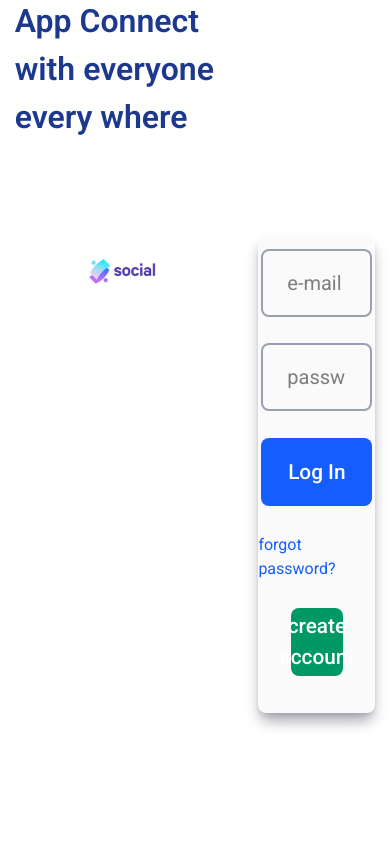
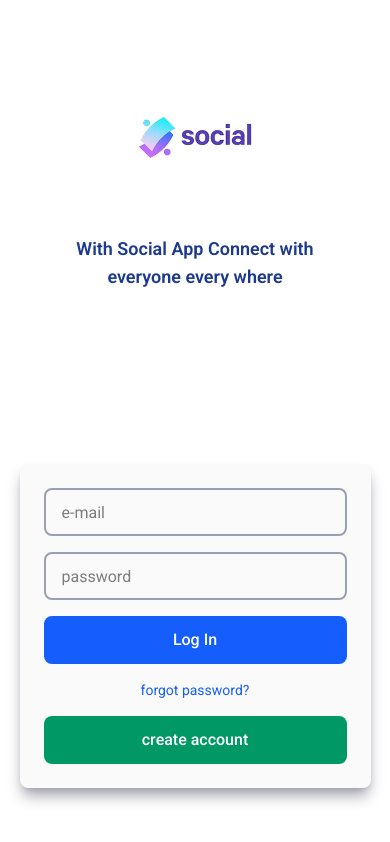
Before and after one commit to ammar1625/Social-App, a React (Vite) app in the folder SocialAppClientSide/: page / in a window 390 px wide. Built offline with nearby package versions, Linux system fonts and the light colour scheme; no server answers.

Commit message:
added responsive design features

```diff
--- a/SocialAppClientSide/src/LoginScreen.css
+++ b/SocialAppClientSide/src/LoginScreen.css
@@ -3,95 +3,96 @@
 *{
     @apply font-[roboto]
 }
-
-.login-screen
-{
-    @apply h-screen w-[100%]  flex justify-around items-center
+.login-screen {
+    @apply h-screen w-full flex justify-around items-center
+           flex-col md:flex-row;
+    /* ⬆️ على الشاشات الصغيرة (mobile) العناصر عمودية،
+          وعلى md (tablet وما فوق) يرجعوا أفقي */
 }
 
-.logo-ctr
-{
-    @apply  w-[55%] h-[60%] flex flex-col justify-around items-center
+.logo-ctr {
+    @apply w-[80%] md:w-[55%] h-auto md:h-[60%] flex flex-col justify-around items-center text-center;
+    /* ⬆️ عرض أكبر على الموبايل (80%) وأصغر على الشاشات الكبيرة (55%) */
+    /* ⬆️ أزلت translate-y- لأنه ممكن يكسر على الشاشات الصغيرة */
 }
 
-.app-logo
-{
-    @apply w-[60%]
+.app-logo {
+    @apply w-[70%] md:w-[60%];
+    /* ⬆️ اللوجو يكبر على الموبايل شوي (70%) */
 }
 
-.caption
-{
-    @apply text-[200%] font-semibold text-blue-900 translate-y-[-250%]
+.caption {
+    @apply text-lg md:text-2xl lg:text-3xl font-semibold text-blue-900 mt-4;
+    /* ⬆️ أحجام خط مختلفة حسب الشاشة بدل 200% */
 }
 
-.login-form-ctr
-{
-    @apply w-[30%] h-[69%] flex flex-col justify-around items-center
+.login-form-ctr {
+    @apply w-[90%] md:w-[40%] lg:w-[30%] h-auto flex flex-col justify-around items-center mt-6 md:mt-0;
+    /* ⬆️ العرض 90% على الموبايل، أضيق على الشاشات الكبيرة */
+    /* ⬆️ mt-6 للموبايل عشان في فراغ بين اللوجو والفورم */
 }
 
-.login-form
-{
-    @apply bg-zinc-50 shadow-lg shadow-zinc-400 w-[100%] h-[85%] flex flex-col justify-around items-center rounded-lg pb-6
+.login-form {
+    @apply bg-zinc-50 shadow-lg shadow-zinc-400 w-full h-auto p-6 flex flex-col gap-4 items-center rounded-lg;
+    /* ⬆️ استخدمت gap-4 بدل justify-around علشان المسافات تبقى متناسبة على أي شاشة */
+    /* ⬆️ خليت h-auto + padding بدل height ثابت */
 }
 
-.input-field
-{
-    @apply border-2 border-gray-400 h-[15%] w-[95%] rounded-lg outline-none px-6
-    focus:border-1 focus:border-blue-500 focus:shadow-sm focus:shadow-blue-500 transition-all duration-100
-    text-xl
+.input-field {
+    @apply border-2 border-gray-400 w-full h-12 rounded-lg outline-none px-4
+           focus:border-blue-500 focus:shadow-sm focus:shadow-blue-500 transition-all duration-100
+           text-base md:text-lg;
+    /* ⬆️ حجم الخط أصغر على الموبايل (text-base) ويكبر شوية على md */
+    /* ⬆️ ارتفاع input ثابت (h-12) بدل % علشان يكون مناسب على كل الشاشات */
 }
 
-.invalid-input-field
-{
-    @apply border-1 border-red-400 bg-red-200 focus:shadow-sm focus:shadow-red-300
+.btn {
+    @apply text-base md:text-lg text-white font-medium h-12 w-full rounded-lg hover:opacity-80 transition-all duration-300
+           cursor-pointer flex justify-center items-center;
+    /* ⬆️ نفس المبدأ: أزرار أصغر على الموبايل */
 }
 
-.btn
-{
-    @apply text-[130%] text-white font-medium h-[15%] rounded-lg hover:opacity-80 transition-all duration-300
-    cursor-pointer flex justify-center items-center
+.login-btn {
+    @apply bg-blue-600;
 }
 
-.login-btn
-{
-    @apply bg-blue-600 w-[95%]
+.create-account {
+    @apply bg-emerald-600 md:w-[45%] w-full;
+    /* ⬆️ على الموبايل بعرض كامل، وعلى الشاشات الأكبر 45% */
 }
 
-.create-account
-{
-    @apply bg-emerald-600 w-[45%]
+.forgot-password-link {
+    @apply text-sm md:text-base text-blue-600 hover:underline;
+    /* ⬆️ خط أصغر على الموبايل */
 }
 
-.forgot-password-link
-{
-    @apply text-[100%] text-blue-600 hover:underline
+/* Error message */
+.error-msg {
+    @apply text-sm md:text-base w-full text-center py-2 rounded-lg
+           border border-red-500 bg-red-100 text-red-700;
+    /* 🔴 خلفية فاتحة + خط أحمر + إطار */
+  }
+
+  /* Success / info message */
+  .msg {
+    @apply text-sm md:text-base w-full text-center py-2 rounded-lg
+           border border-blue-500 bg-blue-100 text-blue-700;
+    /* 🔵 خلفية فاتحة + خط أزرق + إطار */
+  }
+
+.two-fa-login-ctr {
+    @apply w-[90%] md:w-[40%] lg:w-[35%] h-auto flex flex-col justify-around hidden;
+    /* ⬆️ نفس منطق login-form-ctr */
 }
 
-.error-msg
-{
-    @apply border-1 border-red-400 bg-red-300 text-red-600 text-xl w-[100%] text-center py-2
-    rounded-lg mb-[2%]
+.two-fa-login-form {
+    @apply w-full h-auto p-6 bg-zinc-100 rounded-lg shadow-xl shadow-slate-300
+           flex flex-col gap-4 items-start;
+    /* ⬆️ h-auto + padding + gap */
 }
 
-.msg
-{
-    @apply border-1 border-blue-400 bg-blue-300 text-blue-600 text-xl w-[100%] text-center py-2
-    rounded-lg mb-[2%]
+.two-fa-login-btn {
+    @apply bg-blue-600 text-white text-sm md:text-base h-10 w-28 px-3 py-2
+           flex justify-center items-center rounded-lg cursor-pointer hover:opacity-90 transition-all duration-300;
+    /* ⬆️ زر مناسب للموبايل */
 }
-
-/*2fa login form styles*/
-.two-fa-login-ctr
-{
-    @apply h-[45%] w-[35%] flex flex-col justify-around hidden
-}
-.two-fa-login-form
-{
-    @apply h-[80%] w-[100%] bg-zinc-100 rounded-lg shadow-xl shadow-slate-300
-    flex flex-col justify-around items-start pl-6
-}
-
-.two-fa-login-btn
-{
-    @apply  bg-blue-600 text-white text-[100%] h-[70%] w-[17%] px-3 py-2
-    flex justify-center items-center rounded-lg cursor-pointer hover:opacity-90 transition-all duration-300
-}
--- a/SocialAppClientSide/src/create-account.css
+++ b/SocialAppClientSide/src/create-account.css
@@ -1,104 +1,77 @@
 @import "tailwindcss";
 
-.create-account-screen
-{
-    @apply h-screen w-[100%] bg-slate-100 flex justify-center items-center
+.create-account-screen {
+    @apply min-h-screen w-full bg-slate-100 flex justify-center items-center p-4;
+    /* 🔹 بدل h-screen خليتها min-h-screen مع padding لتجنب مشاكل على الموبايل */
   }
 
-/*this is for update infos screen*/
-.update-account-screen
-{
-    @apply h-[100%] w-[100%] bg-slate-200 flex justify-center items-center
+  .create-account-ctr {
+    @apply w-full max-w-md md:max-w-lg lg:max-w-2xl h-auto flex flex-col justify-center items-center;
+    /* 🔹 على الموبايل العرض 100%، على md يكبر شوي، وعلى lg أكبر */
   }
 
-.create-account-ctr
-{
-    @apply w-[32%] h-[90%] flex flex-col justify-around items-center
+  .create-account-form {
+    @apply w-full bg-white flex flex-col justify-around items-center shadow-lg shadow-slate-500
+      rounded-lg p-4 md:p-6 gap-4;
+    /* 🔹 خليت padding/gap بدل ارتفاع ثابت h-[90%] */
   }
 
-.create-account-form
-{
-    @apply w-[100%] h-[90%] bg-white flex flex-col justify-around items-center shadow-lg shadow-slate-500
-    rounded-lg pb-3 pt-2
+  .create-account-title-ctr {
+    @apply flex flex-col justify-center items-center mb-2;
   }
 
-.create-account-title-ctr
-{
-    @apply flex flex-col justify-around items-center h-[15%]
+  .title {
+    @apply text-2xl md:text-3xl font-semibold text-center;
+    /* 🔹 حجم الخط يصغر على الموبايل */
   }
 
-.title
-{
-    @apply text-3xl font-semibold
+  .header-sub-title {
+    @apply text-zinc-600 text-sm md:text-base;
   }
 
-.header-sub-title
-{
-    @apply text-zinc-600
+  .name-ctr {
+    @apply flex flex-col md:flex-row justify-between items-center w-full gap-2;
+    /* 🔹 inputs تحت بعض على الموبايل، جنب بعض على md */
   }
 
-.name-ctr
-{
-    @apply flex justify-between items-center h-[13%] w-[90%]
+  .name-input-field {
+    @apply border-1 w-full md:w-[48%] h-10 md:h-12 px-2;
+    /* 🔹 responsive width + padding */
   }
 
-.name-input-field
-{
-    @apply h-[70%] border-1 w-[48%]
+  .birthdate-ctr {
+    @apply flex flex-col justify-around items-start w-full gap-1;
   }
 
-/*this is for update infos screen*/
-.update-username-input-field
-{
-    @apply w-[100%]
+  .birthdate-input-field {
+    @apply border-1 w-full h-10 md:h-12 px-2;
   }
 
-.birthdate-ctr
-{
-    @apply flex flex-col justify-around items-start w-[90%] h-[16%]
+  .gender-field-ctr {
+    @apply flex flex-wrap md:flex-nowrap justify-between items-center w-full md:w-[70%] gap-2;
+    /* 🔹 على الموبايل تتوزع wrap بدل ما تزاحم */
   }
 
-.birthdate-input-field
-{
-    @apply  border-1 w-[100%] h-[50%]
+  .gender-ctr {
+    @apply flex justify-between items-center gap-1 w-auto;
   }
 
-.gender-field-ctr
-{
-    @apply flex justify-between items-center h-[14%] w-[70%] translate-x-[-14%]
+  .email-ctr,
+  .phone-ctr,
+  .password-ctr {
+    @apply w-full flex flex-col md:flex-row gap-2;
   }
 
-.gender-ctr
-{
-    @apply  flex justify-between items-center w-[22%]
+  .email-phone-input-field,
+  .password-phone-input-field {
+    @apply border-1 w-full h-10 md:h-12 px-2;
   }
 
-.email-ctr
-{
-    @apply  h-[12%] w-[90%]
+  .create-account-btn {
+    @apply w-full md:w-[50%] lg:w-[30%] h-10 md:h-12 border-2 bg-emerald-600 text-white font-medium rounded-lg;
+    /* 🔹 الزر full width على الموبايل */
   }
 
-.phone-ctr
-{
-    @apply  h-[12%] w-[90%]
+  .forgot-password-link {
+    @apply text-sm md:text-base text-blue-600 hover:underline;
   }
-
-.password-ctr
-{
-    @apply  h-[12%] w-[90%] flex justify-between items-center
-}
-
-.password-phone-input-field
-{
-    @apply h-[70%] border-1 w-[48%]
-}
-
-.email-phone-input-field
-{
-    @apply w-[100%] h-[75%]
-}
-
-.create-account-btn
-{
-    @apply w-[27%] h-[9%] border-2 bg-emerald-600
-}
```
Also changed, not shown: SocialAppClientSide/src/forgot-password.css (+38 -40 lines). Lines whose indentation alone changed are shown as unchanged.
